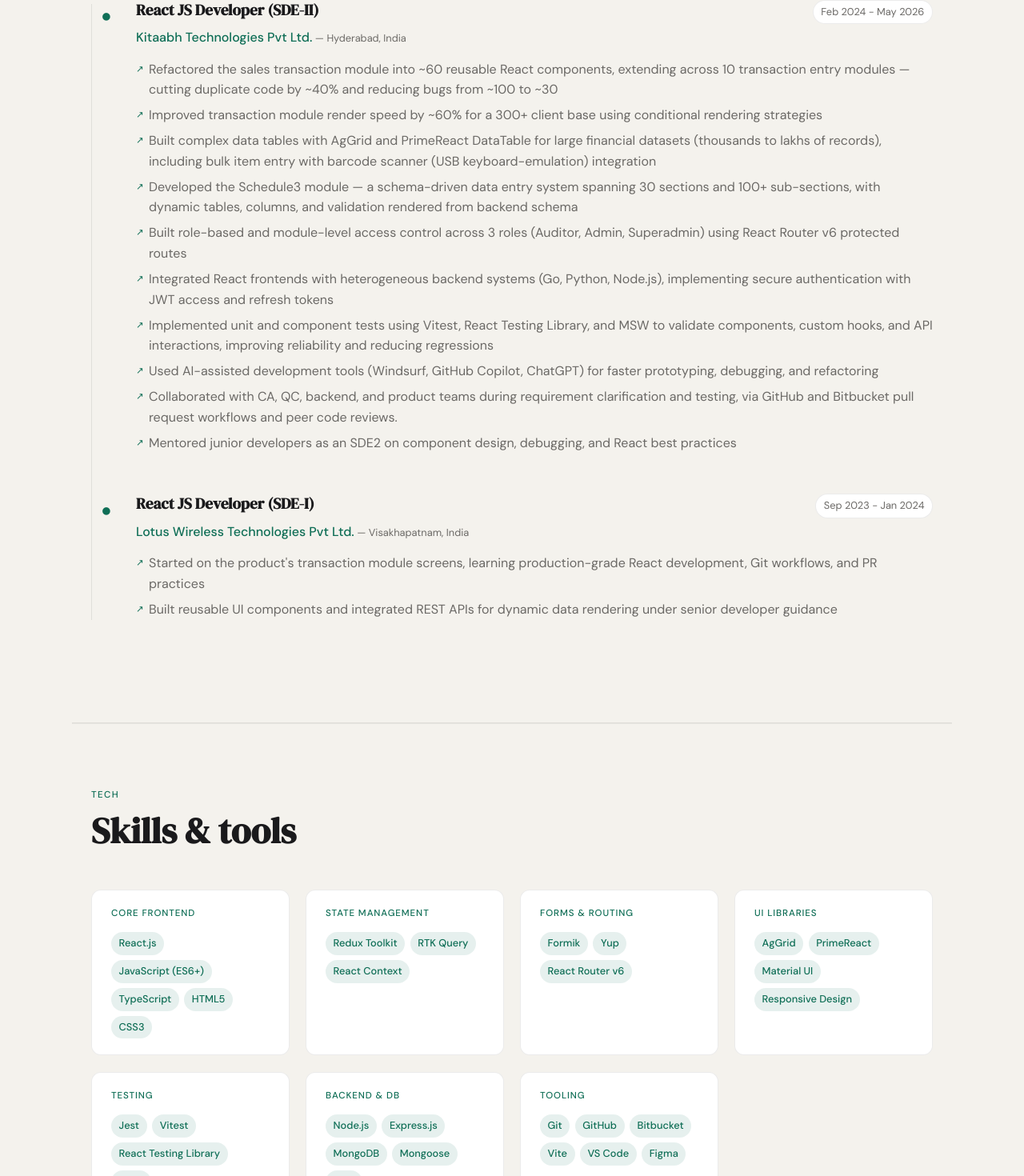
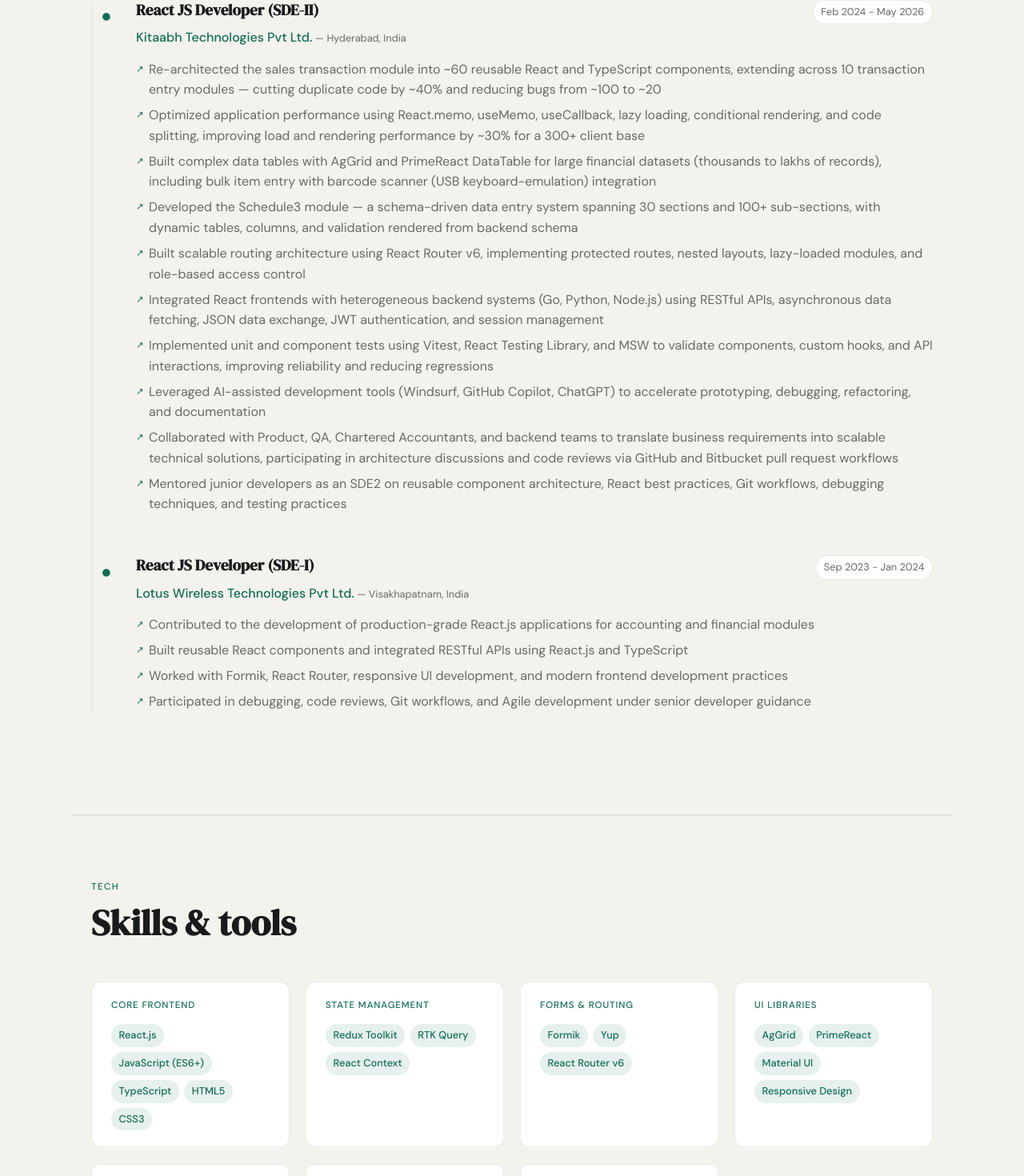
Before and after one commit to sivaraj-codes/sm_portfolio_v1, a React (Vite) app: page / in a window 1280 px wide. Shown: the part 1680-3150 px from the top of the page at 80% size. Built offline with nearby package versions, Linux system fonts and the light colour scheme.

Commit message:
fix: updated keywords for resume

```diff
--- a/src/data/portfolio.ts
+++ b/src/data/portfolio.ts
@@ -32,7 +32,7 @@
   about: {
     paragraphs: [
       "React Developer (SDE-II) based in Chennai, Tamil Nadu, with 3 years of hands-on experience building and leading production-grade web applications in fintech/accounting products.",
-      "At Kitaabh Technologies, I built a large-scale, schema-driven data entry system spanning 30 sections and 100+ sub-sections, and re-architected a core transaction module into ~60 reusable React components — cutting duplicate code by ~40% and reducing module-level bugs from ~100 to ~30.",
+      "At Kitaabh Technologies, I built a large-scale, schema-driven data entry system (Schedule3 module) spanning 30 sections and 100+ sub-sections, and re-architected a core transaction module into ~60 reusable React components — cutting duplicate code by ~40% and reducing module-level bugs from ~100 to ~20.",
       "I hold a B.E. in Mechanical Engineering and a Full Stack MERN certification, bringing an analytical mindset to every frontend challenge — along with self-directed practice in testing (Vitest, RTL, MSW) to round out reliability across the stack.",
     ],
     stats: [
@@ -50,16 +50,16 @@
       location: "Hyderabad, India",
       date: "Feb 2024 - May 2026",
       points: [
-        "Refactored the sales transaction module into ~60 reusable React components, extending across 10 transaction entry modules — cutting duplicate code by ~40% and reducing bugs from ~100 to ~30",
-        "Improved transaction module render speed by ~60% for a 300+ client base using conditional rendering strategies",
+        "Re-architected the sales transaction module into ~60 reusable React and TypeScript components, extending across 10 transaction entry modules — cutting duplicate code by ~40% and reducing bugs from ~100 to ~20",
+        "Optimized application performance using React.memo, useMemo, useCallback, lazy loading, conditional rendering, and code splitting, improving load and rendering performance by ~30% for a 300+ client base",
         "Built complex data tables with AgGrid and PrimeReact DataTable for large financial datasets (thousands to lakhs of records), including bulk item entry with barcode scanner (USB keyboard-emulation) integration",
         "Developed the Schedule3 module — a schema-driven data entry system spanning 30 sections and 100+ sub-sections, with dynamic tables, columns, and validation rendered from backend schema",
-        "Built role-based and module-level access control across 3 roles (Auditor, Admin, Superadmin) using React Router v6 protected routes",
-        "Integrated React frontends with heterogeneous backend systems (Go, Python, Node.js), implementing secure authentication with JWT access and refresh tokens",
+        "Built scalable routing architecture using React Router v6, implementing protected routes, nested layouts, lazy-loaded modules, and role-based access control",
+        "Integrated React frontends with heterogeneous backend systems (Go, Python, Node.js) using RESTful APIs, asynchronous data fetching, JSON data exchange, JWT authentication, and session management",
         "Implemented unit and component tests using Vitest, React Testing Library, and MSW to validate components, custom hooks, and API interactions, improving reliability and reducing regressions",
-        "Used AI-assisted development tools (Windsurf, GitHub Copilot, ChatGPT) for faster prototyping, debugging, and refactoring",
-        "Collaborated with CA, QC, backend, and product teams during requirement clarification and testing, via GitHub and Bitbucket pull request workflows and peer code reviews.",
-        "Mentored junior developers as an SDE2 on component design, debugging, and React best practices",
+        "Leveraged AI-assisted development tools (Windsurf, GitHub Copilot, ChatGPT) to accelerate prototyping, debugging, refactoring, and documentation",
+        "Collaborated with Product, QA, Chartered Accountants, and backend teams to translate business requirements into scalable technical solutions, participating in architecture discussions and code reviews via GitHub and Bitbucket pull request workflows",
+        "Mentored junior developers as an SDE2 on reusable component architecture, React best practices, Git workflows, debugging techniques, and testing practices",
       ],
     },
     {
@@ -68,8 +68,10 @@
       location: "Visakhapatnam, India",
       date: "Sep 2023 - Jan 2024",
       points: [
-        "Started on the product's transaction module screens, learning production-grade React development, Git workflows, and PR practices",
-        "Built reusable UI components and integrated REST APIs for dynamic data rendering under senior developer guidance",
+        "Contributed to the development of production-grade React.js applications for accounting and financial modules",
+        "Built reusable React components and integrated RESTful APIs using React.js and TypeScript",
+        "Worked with Formik, React Router, responsive UI development, and modern frontend development practices",
+        "Participated in debugging, code reviews, Git workflows, and Agile development under senior developer guidance",
       ],
     },
   ],
@@ -98,7 +100,16 @@
     },
     {
       group: "Tooling",
-      tags: ["Git", "GitHub", "Bitbucket", "Vite", "VS Code", "Figma"],
+      tags: [
+        "Git",
+        "GitHub",
+        "Bitbucket",
+        "Vite",
+        "VS Code",
+        "GitHub Copilot",
+        "ChatGPT",
+        "Windsurf",
+      ],
     },
   ],
 
@@ -130,14 +141,14 @@
 
   certifications: [
     {
+      name: "React JS",
+      issuer: "GUVI",
+      url: "https://www.guvi.in/share-certificate/438z61F379VH5M0625",
+    },
+    {
       name: "Full Stack Developer (MERN)",
       issuer: "GUVI",
       url: "https://www.guvi.in/share-certificate/1357it656v8N4h83Qm",
-    },
-    {
-      name: "React JS",
-      issuer: "GUVI",
-      url: "https://www.guvi.in/share-certificate/438z61F379VH5M0625",
     },
   ],
 
```
